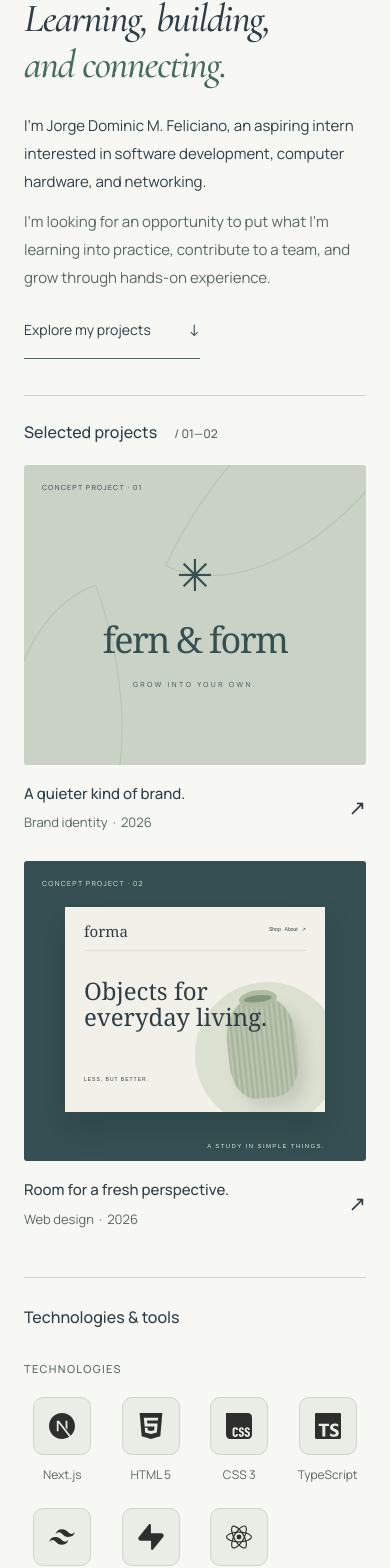
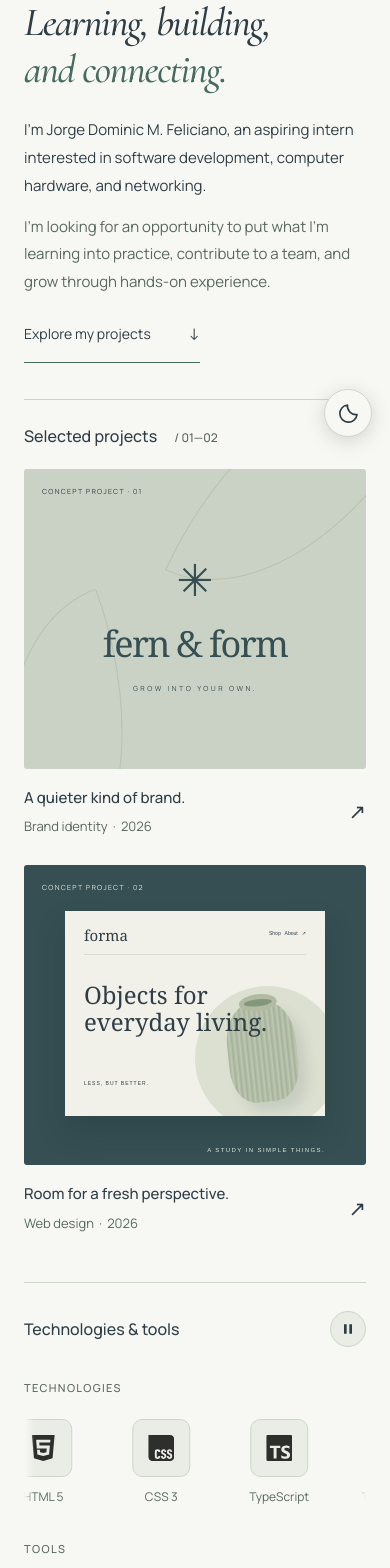
Before and after one commit to JorjDominic/Portfolio, a React (Create React App) app: page / in a window 390 px wide. Shown: the part 389-1957 px from the top of the page. Built offline with nearby package versions, Linux system fonts and the light colour scheme.

Commit message:
Update Site source

```diff
--- a/src/App.css
+++ b/src/App.css
@@ -1154,3 +1154,145 @@ footer {
     grid-template-columns: repeat(3, minmax(0, 1fr));
   }
 }
+
+.profile-divider {
+  border: 0;
+  border-top: 1px solid var(--line);
+  margin: 38px 0;
+}
+.profile-divider + .about-intro {
+  margin-top: 0;
+}
+.floating-theme-toggle {
+  position: fixed;
+  right: max(24px, env(safe-area-inset-right));
+  bottom: max(24px, env(safe-area-inset-bottom));
+  z-index: 5;
+  width: 50px;
+  height: 50px;
+  min-height: 50px;
+  padding: 0;
+  border-radius: 50%;
+  background: var(--panel);
+  color: var(--ink);
+  box-shadow: 0 4px 20px #00000026;
+}
+.floating-theme-toggle svg {
+  width: 23px;
+  height: 23px;
+}
+.floating-theme-toggle:hover {
+  background: var(--surface);
+}
+.technology-controls {
+  display: flex;
+  align-items: center;
+  gap: 14px;
+}
+.technology-controls > span {
+  font-size: 10px;
+  letter-spacing: 1.4px;
+  color: var(--muted);
+}
+.carousel-control {
+  display: grid;
+  place-items: center;
+  width: 36px;
+  height: 36px;
+  padding: 8px;
+  border: 1px solid var(--line);
+  border-radius: 50%;
+  background: var(--surface);
+}
+.carousel-control svg {
+  width: 16px;
+  height: 16px;
+}
+.technology-carousel {
+  overflow: hidden;
+  mask-image: linear-gradient(
+    to right,
+    transparent,
+    black 3%,
+    black 97%,
+    transparent
+  );
+}
+.technology-track {
+  display: flex;
+  width: max-content;
+  animation: technology-scroll 32s linear infinite;
+}
+.technology-group:nth-of-type(3) .technology-track {
+  animation-direction: reverse;
+  animation-duration: 36s;
+}
+.technology-track .technology-grid {
+  display: flex;
+  flex-shrink: 0;
+  gap: 22px;
+  padding: 4px 22px 4px 0;
+  width: max-content;
+}
+.technology-track .technology-grid li {
+  width: 126px;
+  flex-shrink: 0;
+}
+.technology-carousel:hover .technology-track,
+.technology-carousel:focus-within .technology-track,
+.technology-carousel.is-paused .technology-track {
+  animation-play-state: paused;
+}
+@keyframes technology-scroll {
+  to {
+    transform: translateX(-50%);
+  }
+}
+@media (max-width: 700px) {
+  .profile-divider {
+    margin: 28px 0;
+  }
+  .technology-controls > span {
+    display: none;
+  }
+  .floating-theme-toggle {
+    right: 18px;
+    bottom: 18px;
+    width: 48px;
+    height: 48px;
+    min-height: 48px;
+  }
+  .technology-track .technology-grid {
+    gap: 14px;
+    padding-right: 14px;
+  }
+  .technology-track .technology-grid li {
+    width: 104px;
+  }
+  footer {
+    padding-bottom: 88px;
+  }
+}
+@media (prefers-reduced-motion: reduce) {
+  .technology-track {
+    animation: none;
+    width: auto;
+  }
+  .technology-carousel {
+    overflow: visible;
+    mask-image: none;
+  }
+  .technology-track .technology-grid {
+    display: grid;
+    grid-template-columns: repeat(auto-fit, minmax(90px, 1fr));
+    width: 100%;
+    padding-right: 0;
+  }
+  .technology-track .technology-grid li {
+    width: auto;
+  }
+  .technology-track .technology-grid[aria-hidden="true"],
+  .carousel-control {
+    display: none;
+  }
+}
--- a/src/App.js
+++ b/src/App.js
@@ -44,6 +44,7 @@ const skillGroups = [
 export default function App() {
   const [photo, setPhoto] = useState(""),
     [project, setProject] = useState(null);
+  const [motionPaused, setMotionPaused] = useState(false);
   const [dark, setDark] = useState(() => {
     const saved = localStorage.getItem("portfolio-theme");
     return saved
@@ -69,9 +70,8 @@ export default function App() {
           </svg>
         </a>
         <nav>
-          <a href="#projects">Projects</a>
+          <a href="#projects">Projects &amp; Technologies</a>
           <a href="#about">About</a>
-          <a href="#technologies">Technologies</a>
           <a
             href="https://github.com/JorjDominic"
             target="_blank"
@@ -80,15 +80,6 @@ export default function App() {
             GitHub &#8599;
           </a>
           <a href="mailto:hello@example.com">Contact me &#8599;</a>
-          <button
-            className="theme-toggle"
-            aria-label={dark ? "Switch to light mode" : "Switch to dark mode"}
-            aria-pressed={dark}
-            onClick={() => setDark(!dark)}
-          >
-            <span aria-hidden="true">{dark ? "\u2600" : "\u263e"}</span>
-            <span>{dark ? "Light mode" : "Dark mode"}</span>
-          </button>
         </nav>
       </header>
       <main id="home">
@@ -120,6 +111,7 @@ export default function App() {
               INTERNSHIP AVAILABILITY &middot; NOVEMBER 2026
             </span>
           </div>
+          <hr className="profile-divider" />
           <section
             className="about about-intro"
             id="about"
@@ -220,12 +212,45 @@ export default function App() {
         >
           <div className="section-title">
             <h2 id="technologies-title">Technologies &amp; tools</h2>
+            <div className="technology-controls">
               <span>WHAT I BUILD AND LEARN WITH</span>
+              <button
+                className="carousel-control"
+                onClick={() => setMotionPaused(!motionPaused)}
+                aria-label={
+                  motionPaused
+                    ? "Play technology carousel"
+                    : "Pause technology carousel"
+                }
+                aria-pressed={motionPaused}
+                title={motionPaused ? "Play animation" : "Pause animation"}
+              >
+                <svg viewBox="0 0 24 24" aria-hidden="true" fill="currentColor">
+                  {motionPaused ? (
+                    <path d="m8 5 11 7-11 7z" />
+                  ) : (
+                    <path d="M6 5h4v14H6zm8 0h4v14h-4z" />
+                  )}
+                </svg>
+              </button>
+            </div>
           </div>
           {skillGroups.map((group) => (
             <div className="technology-group" key={group.title}>
               <h3 className="eyebrow">{group.title}</h3>
-              <ul className="technology-grid">
+              <div
+                className={
+                  "technology-carousel" + (motionPaused ? " is-paused" : "")
+                }
+              >
+                <div className="technology-track">
+                  {[0, 1].map((copy) => (
+                    <ul
+                      className="technology-grid"
+                      key={copy}
+                      aria-label={copy === 0 ? group.title : undefined}
+                      aria-hidden={copy === 1 ? true : undefined}
+                    >
                       {group.items.map(([name, icon]) => (
                         <li key={name}>
                           <div className="technology-icon" aria-hidden="true">
@@ -248,7 +273,10 @@ export default function App() {
                             ) : (
                               <img
                                 src={
-                            process.env.PUBLIC_URL + "/icons/" + icon + ".svg"
+                                  process.env.PUBLIC_URL +
+                                  "/icons/" +
+                                  icon +
+                                  ".svg"
                                 }
                                 alt=""
                                 width="25"
@@ -260,6 +288,9 @@ export default function App() {
                         </li>
                       ))}
                     </ul>
+                  ))}
+                </div>
+              </div>
             </div>
           ))}
         </section>
@@ -280,6 +311,32 @@ export default function App() {
         <span>Made with intention. &#10035;</span>
         <a href="#home">Back to top &#8593;</a>
       </footer>
+      <button
+        className="theme-toggle floating-theme-toggle"
+        aria-label={dark ? "Switch to light mode" : "Switch to dark mode"}
+        title={dark ? "Switch to light mode" : "Switch to dark mode"}
+        aria-pressed={dark}
+        onClick={() => setDark(!dark)}
+      >
+        <svg
+          aria-hidden="true"
+          viewBox="0 0 24 24"
+          fill="none"
+          stroke="currentColor"
+          strokeWidth="1.7"
+          strokeLinecap="round"
+          strokeLinejoin="round"
+        >
+          {dark ? (
+            <>
+              <circle cx="12" cy="12" r="4" />
+              <path d="M12 2v2m0 16v2M2 12h2m16 0h2M4.93 4.93l1.42 1.42m11.3 11.3 1.42 1.42M4.93 19.07l1.42-1.42m11.3-11.3 1.42-1.42" />
+            </>
+          ) : (
+            <path d="M20.9 13.1A9 9 0 0 1 10.9 3.1 9 9 0 1 0 20.9 13.1Z" />
+          )}
+        </svg>
+      </button>
       {project !== null && (
         <div className="backdrop" onClick={() => setProject(null)}>
           <section
```
Lines whose indentation alone changed are shown as unchanged.
